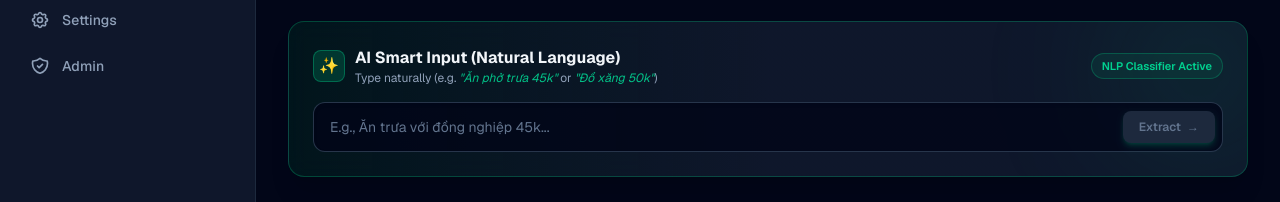
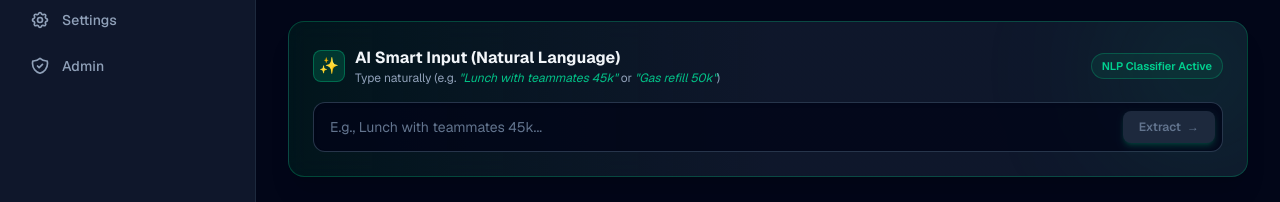
Before and after one commit to pie-12/budgetly, a Next.js app in the folder client/: page / in a window 1280 px wide. Shown: the part 343-545 px from the top of the page. Built offline with nearby package versions, Linux system fonts and the light colour scheme; no server answers.

Commit message:
chore: replace remaining Vietnamese user-facing defaults with English

```diff
--- a/client/src/components/dashboard/SmartAIInput.tsx
+++ b/client/src/components/dashboard/SmartAIInput.tsx
@@ -95,7 +95,7 @@ export default function SmartAIInput({ wallets, categories, onCreated }: SmartAI
               AI Smart Input (Natural Language)
             </h3>
             <p className="text-xs text-slate-400">
-              Type naturally (e.g. <span className="text-emerald-400/90 italic">"Ăn phở trưa 45k"</span> or <span className="text-emerald-400/90 italic">"Đổ xăng 50k"</span>)
+              Type naturally (e.g. <span className="text-emerald-400/90 italic">"Lunch with teammates 45k"</span> or <span className="text-emerald-400/90 italic">"Gas refill 50k"</span>)
             </p>
           </div>
         </div>
@@ -110,7 +110,7 @@ export default function SmartAIInput({ wallets, categories, onCreated }: SmartAI
           type="text"
           value={inputText}
           onChange={(e) => setInputText(e.target.value)}
-          placeholder="E.g., Ăn trưa với đồng nghiệp 45k..."
+          placeholder="E.g., Lunch with teammates 45k..."
           className="w-full bg-slate-950/80 border border-slate-700/80 rounded-xl px-4 py-3.5 pr-28 text-sm text-slate-100 placeholder:text-slate-500 focus:outline-none focus:border-emerald-500 focus:ring-1 focus:ring-emerald-500 transition-all shadow-inner"
         />
         <button
```
Also changed, not shown: 2 other files (tests, documents, lock files or other folders).
